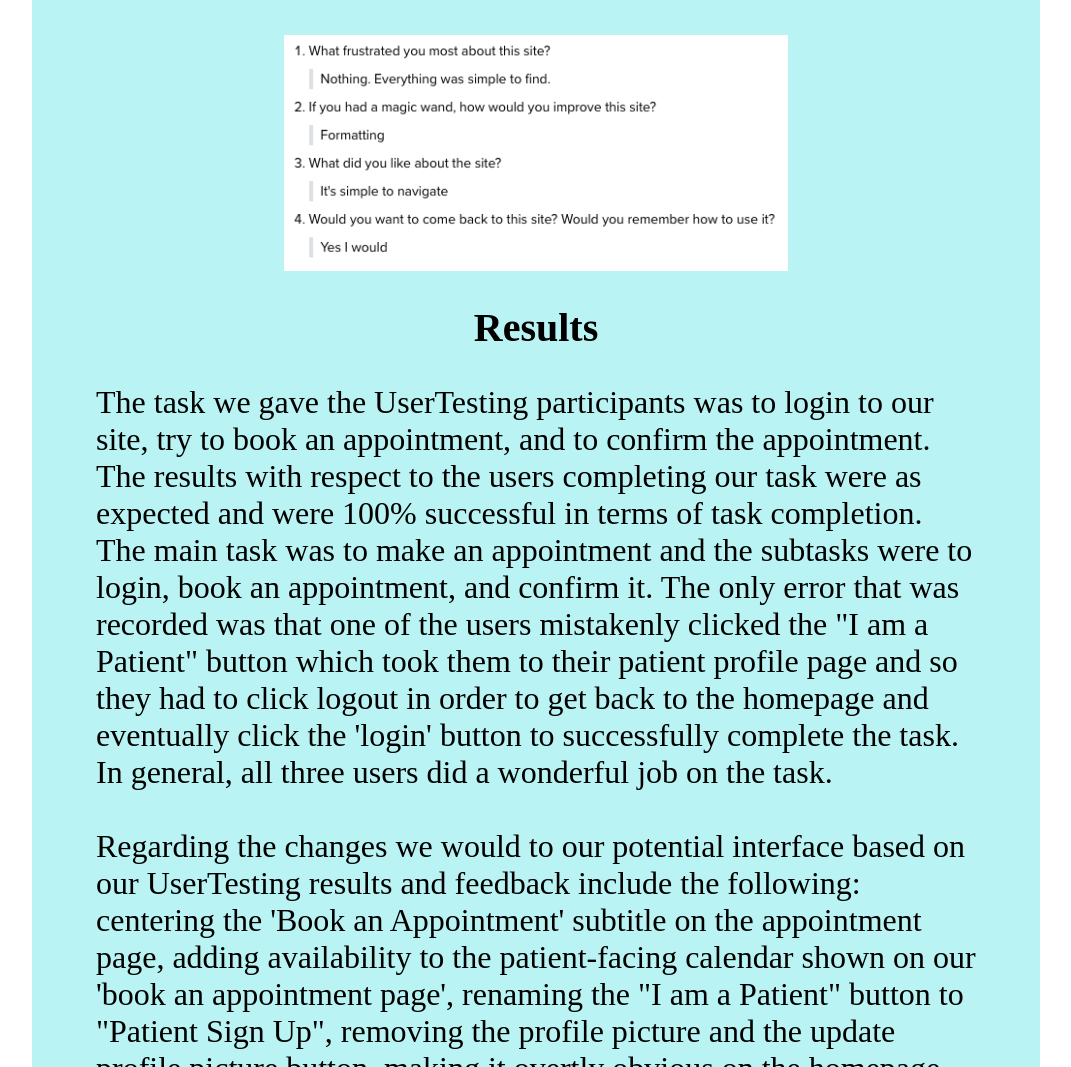
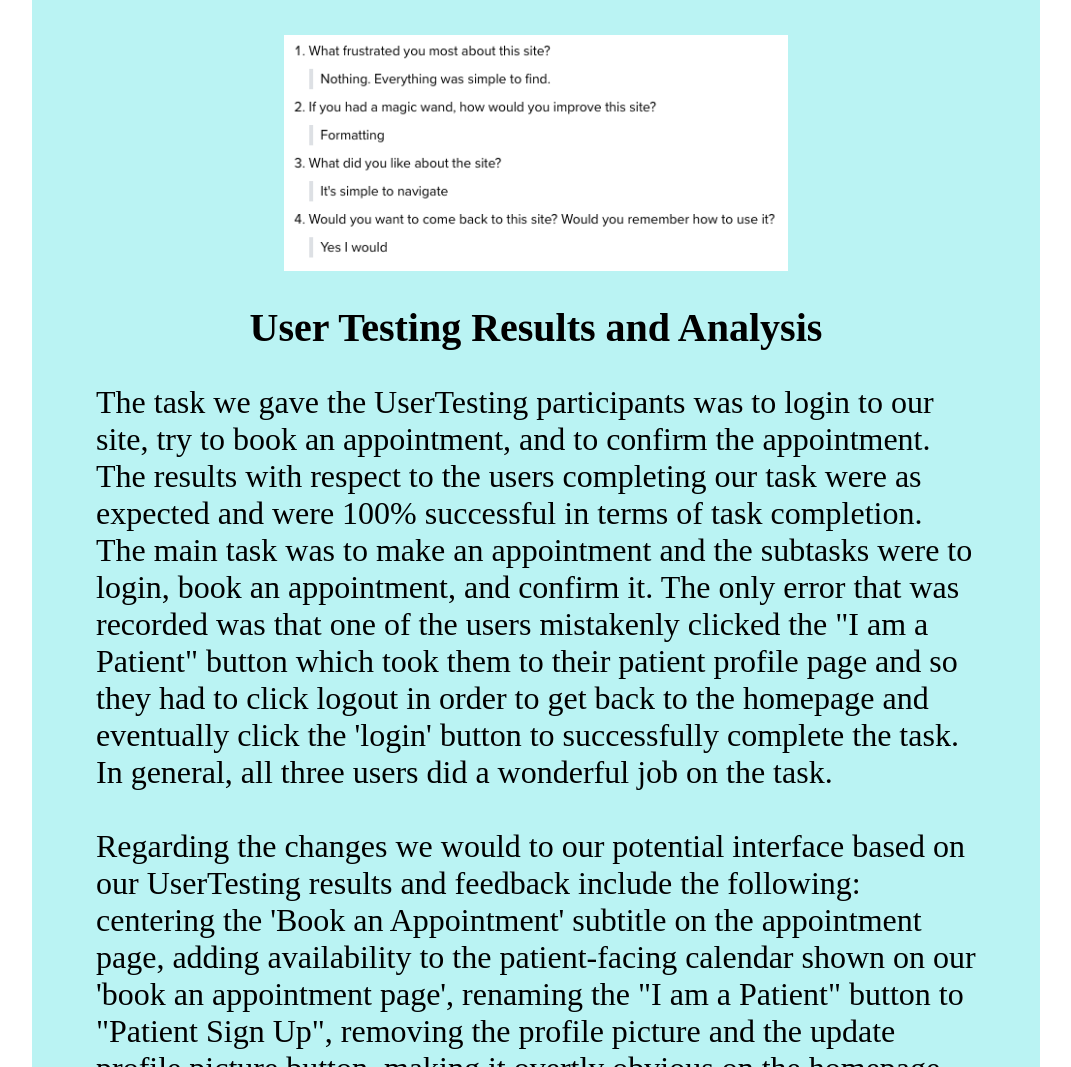
Before and after one commit to sadcapybara137/iterative_writeup, a plain HTML site: page index.html in a window 1280 px wide. Shown: the part 10933-12000 px from the top of the page, without its empty margins (104-1175 px from the left). Drawn offline with Linux system fonts and the light colour scheme.

Commit message:
updated title of last section to match handout

```diff
--- a/index.html
+++ b/index.html
@@ -255,7 +255,7 @@
         <img class="resp_img" src="Screen%20Shot%202022-11-10%20at%204.59.49%20PM.png">
         <h3> User 3 </h3>
         <img class="resp_img" src="Screen%20Shot%202022-11-10%20at%204.59.55%20PM.png">
-        <h2> Results </h2>
+        <h2> User Testing Results and Analysis</h2>
         <p> The task we gave the UserTesting participants was to login to our site, try to book an appointment, and to confirm the appointment.  The results with respect to the users completing our task were as expected and were 100% successful in terms of task completion.  The main task was to make an appointment and the subtasks were to login, book an appointment, and confirm it.  The only error that was recorded was that one of the users mistakenly clicked the "I am a Patient" button which took them to their patient profile page and so they had to click logout in order to get back to the homepage and eventually click the 'login' button to successfully complete the task.  In general, all three users did a wonderful job on the task. <br> <br>
 
             Regarding the changes we would to our potential interface based on our UserTesting results and feedback include the following: centering the 'Book an Appointment' subtitle on the appointment page, adding availability to the patient-facing calendar shown on our 'book an appointment page', renaming the "I am a Patient" button to "Patient Sign Up", removing the profile picture and the update profile picture button, making it overtly obvious on the homepage that our service is sending nurses to people through appointment booking (Uber for Nurses), changing the submit button functionality to take the user to their profile page instead of the homepage, and finally we would clarify the background coloration and highlighting of the appointment needs options on the 'Book an Appointment' by deleting it wholesale.
```
